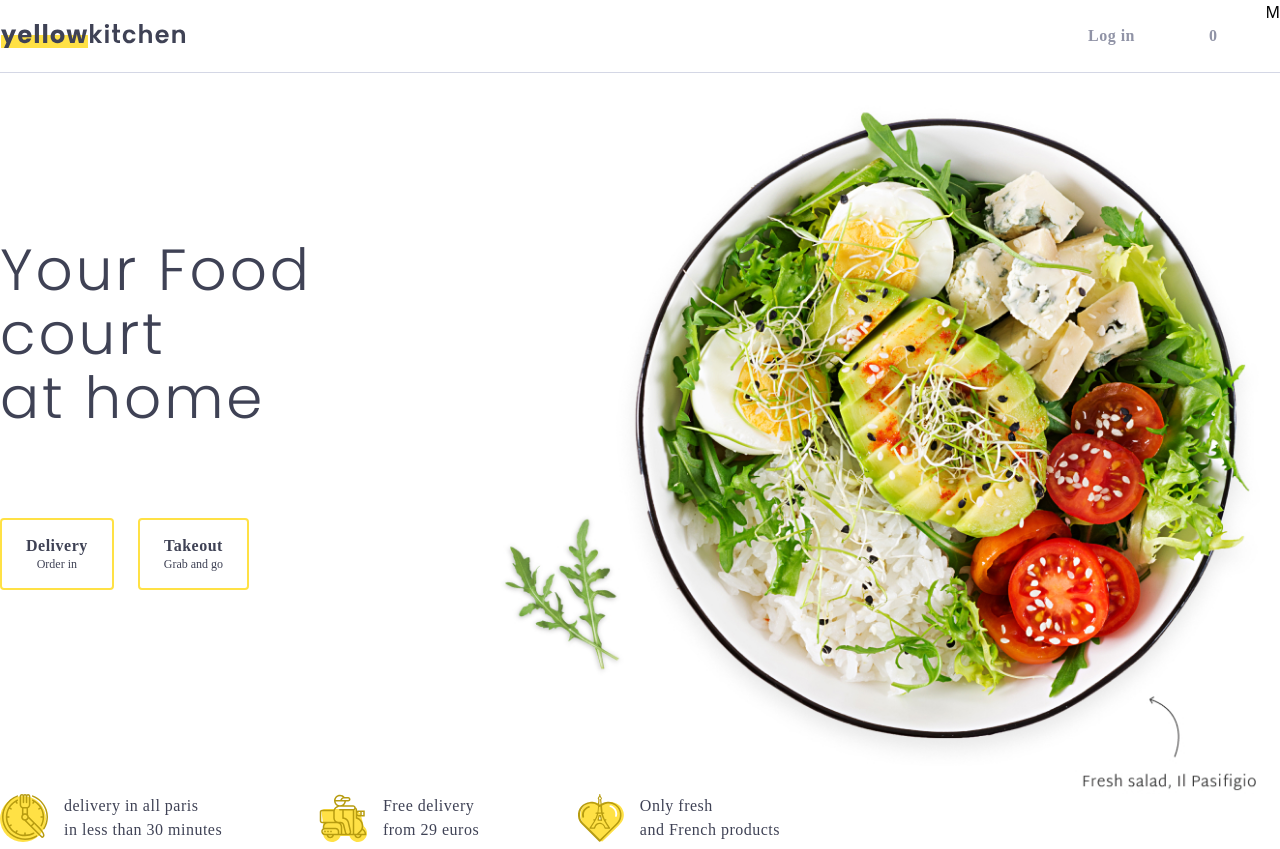
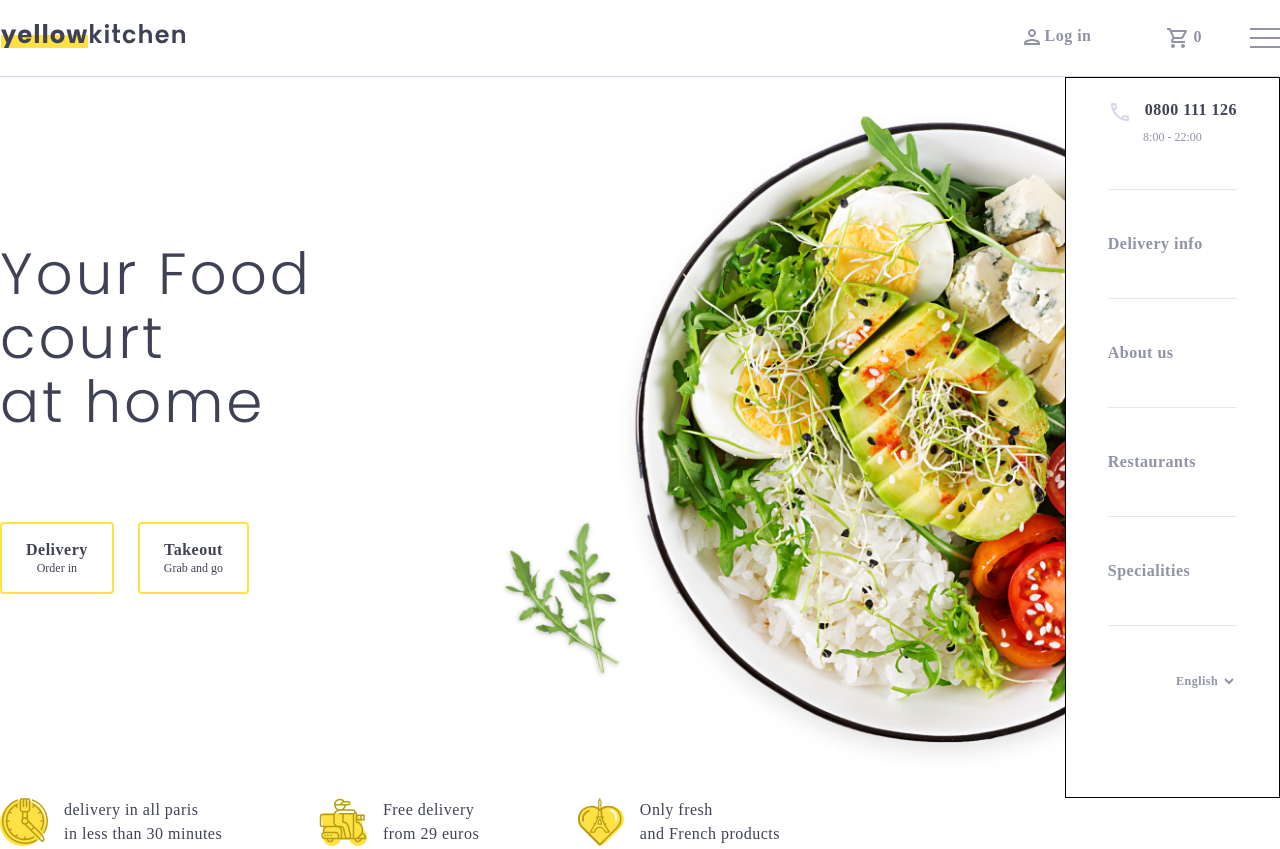
Before and after one commit to blacknesss/YellowKitchen, a plain HTML site: page index.html in a window 1280 px wide. Shown: the top 849 px of the page. Drawn offline with nearby package versions, Linux system fonts and the light colour scheme; a web font is replaced by a local one.

Commit message:
modified:   css/mainstyle.css 	new file:   img/Outline.svg 	new file:   img/call.svg 	new file:   img/cart.svg 	modified:   index.html 	modified:   js/main.js 	modified:   "\320\227\320\260\320\264\320\260\321\207\320\270.txt"

```diff
--- a/css/mainstyle.css
+++ b/css/mainstyle.css
@@ -30,6 +30,10 @@
     letter-spacing: 0.5px;
     color: #9093A6;
 }
+.navbar__user img{
+    display: inline;
+    margin-right: 4px;
+}
 .navbar__basket{
     margin: 26px 48px 26px 74px;
     font-family: Martel Sans;
@@ -39,13 +43,112 @@
     letter-spacing: 0.5px;
     color: #9093A6;
 }
-        /* --------------- */
+.cart{
+    display: inline;
+    margin-right: 4px;
+}
+
+        /* burger-menu */
+
+.burger{
+    display: block;
+    position: relative;
+    width: 30px;
+    height: 20px;
+    margin: auto;
+}
+.burger__menu{
+    position: absolute;
+    background-color: #9093A6;
+    left: 0;
+    width: 100%;
+    height: 2px;
+    top: 9px;
+}
+.burger::before,
+.burger::after{
+    content: '';
+    background-color: #9093A6;
+    position: absolute;
+    width: 100%;
+    height: 2px;
+    right: 0;
+}
+.burger::before{
+    top: 0;
+}
+.burger::after{
+    bottom: 0;
+}
+
+.burger__menu__list{
+    display: block;
+    position: absolute;
+    top: 0;
+    right: 0;
+    background-color: #FFF;
+    height: 100%;
+    border: 1px solid #000;
+}
+.burger__menu__list div:not(.burger__menu__list__inner-div__first-block){
+    padding: 22px 42px;
+}
+.number{
+    font-family: Martel Sans;
+    font-size: 16px;
+    font-weight: 700;
+    line-height: 20px;
+    letter-spacing: 0.5px;
+    color: #3F4255;
+}
+.burger__menu__list__inner-div__first-block{
+    display: flex;
+}
+.burger__menu__list__inner-div img{
+    margin-right: 13px;
+}
+.date{
+    font-family: Martel Sans;
+    font-size: 12px;
+    font-weight: 400;
+    line-height: 16px;
+    color: #9093A6;
+    margin-top: 5px;
+    align-items: center;
+    text-align: center;
+}
+.burger__menu__list p:not(.date){
+    font-family: Martel Sans;
+    font-size: 16px;
+    font-weight: 700;
+    line-height: 20px;
+    letter-spacing: 0.5px;
+    color: #9093A6;
+}
+
+.burger__menu__list__line-1__linear{
+    height: 1px;
+    background-color: #F2F4FA;
+}
+.burger__menu__list__sel{
+    display: flex;
+    justify-content: flex-end;
+}
+.burger__menu__list__sel select{
+    font-family: Martel Sans;
+    font-size: 12px;
+    font-weight: 800;
+    line-height: 16px;
+}
+        /* --------food------- */
 .food{
     display: flex;
     justify-content: space-between;
     align-items: center;
+    position: relative;
 }
-.food img{
+.rucola img{
+    max-width: 100%;
     margin-top: 25px;
 }
 @media (max-width: 576px){
--- a/index.html
+++ b/index.html
@@ -15,9 +15,12 @@
         <nav class="nav">
           <a href="#"><img src="img/Logo.svg" alt="#" class="nav__logo" /></a>
           <div class="navbar">
-            <p class="navbar__user">Log in</p>
-            <p class="navbar__basket">0</p>
-            <span class="navbar__menu">M</span>
+            <p class="navbar__user"><img src="img/Outline.svg" alt="">Log in</p>
+            <p class="navbar__basket"><img class="cart" src="img/cart.svg" alt="#">0</p>
+            <div class="burger">
+               <span class="burger__menu"></span>
+            </div>
+
           </div>
         </nav>
       </div>
@@ -25,6 +28,49 @@
     <section>
       <div class="container">
         <main class="food">
+          <div class="burger__menu__list">
+                <div class="burger__menu__list__inner-div">
+                    <div class="burger__menu__list__inner-div__first-block"><img src="img/call.svg" alt="#">
+                    <h1 class="number">0800 111 126</h1>
+                  </div>
+                    <p class="date">8:00 - 22:00</p>
+                </div>
+                <div class="burger__menu__list__line-1">
+                    <hr class="burger__menu__list__line-1__linear">
+                </div>
+                <div>
+                    <p>Delivery info</p>
+                </div>
+                <div class="burger__menu__list__line-1">
+                  <hr class="burger__menu__list__line-1__linear">
+                </div>
+                <div>
+                    <p>About us</p>
+                </div>
+                <div class="burger__menu__list__line-1">
+                  <hr class="burger__menu__list__line-1__linear">
+                </div>
+                <div>
+                    <p>Restaurants</p>
+                </div>
+                <div class="burger__menu__list__line-1">
+                  <hr class="burger__menu__list__line-1__linear">
+                </div>
+                <div>
+                    <p>Specialities</p>
+                </div>
+                <div class="burger__menu__list__line-1">
+                  <hr class="burger__menu__list__line-1__linear">
+                </div>
+                <div class="burger__menu__list__sel">
+                  <p>
+                    <select name="select">
+                      <option value="english">English</option>
+                      <option value="russian">Russian</option>
+                    </select>
+                  </p>
+                </div>
+            </div>
           <div class="food__left">
             <h1 class="food__left__h1">Your Food court</h1>
             <h1>at home</h1>
@@ -255,5 +301,6 @@
     </footer>
   </body>
 
+  <script src="https://code.jquery.com/jquery-3.7.0.slim.min.js"></script>
   <script defer src="js/main.js"></script>
 </html>
--- a/js/main.js
+++ b/js/main.js
@@ -3,3 +3,5 @@
 // let phone = prompt('Назови свой номер телефона');
 
 // alert(`Твоё имя ${names}, ты живешь на улице ${address}, а твой номер - ${phone}`);
+
+// ------------------------------------------------------
```
Also changed, not shown: img/Outline.svg (added), img/call.svg (added), img/cart.svg (added), Задачи.txt.
